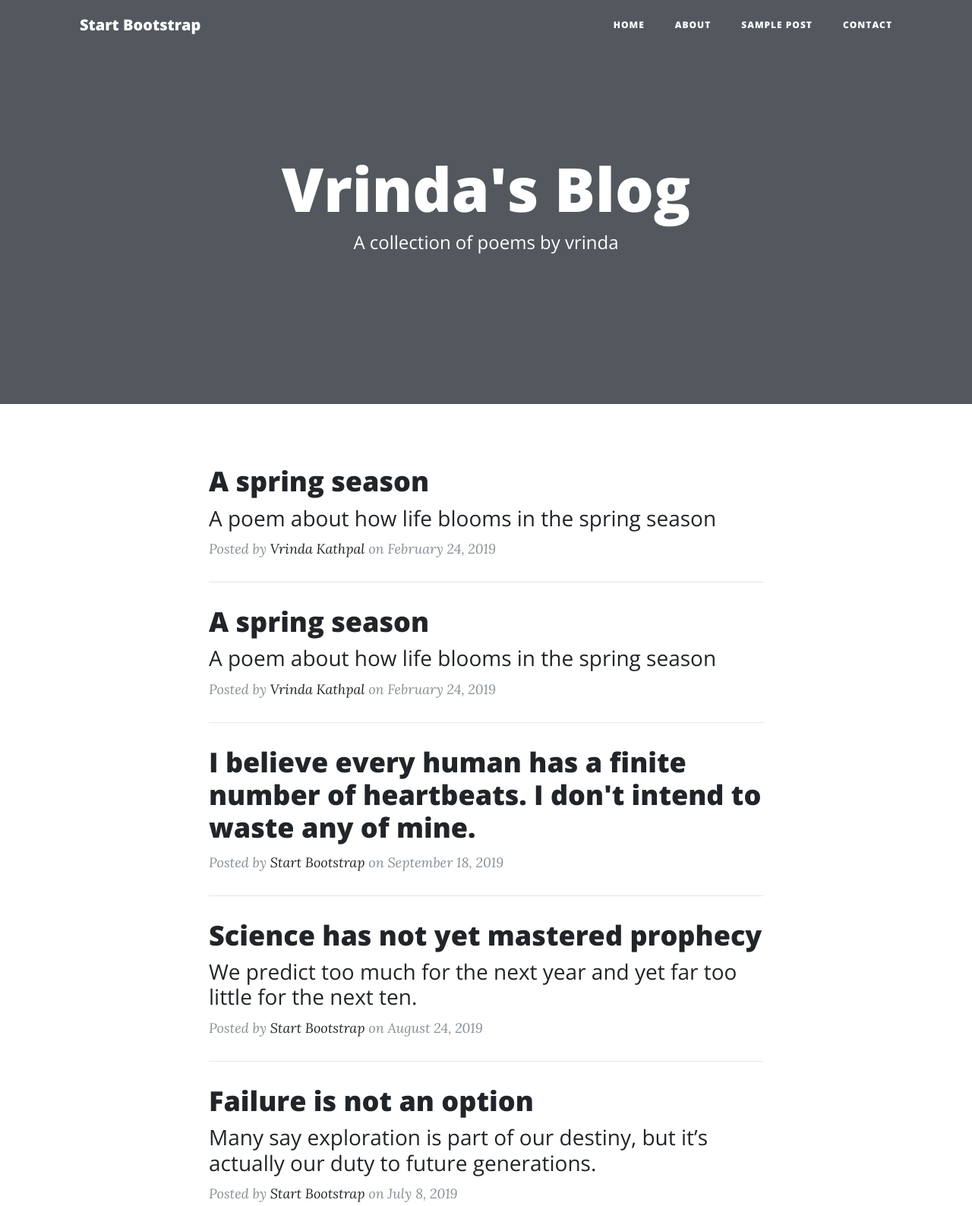
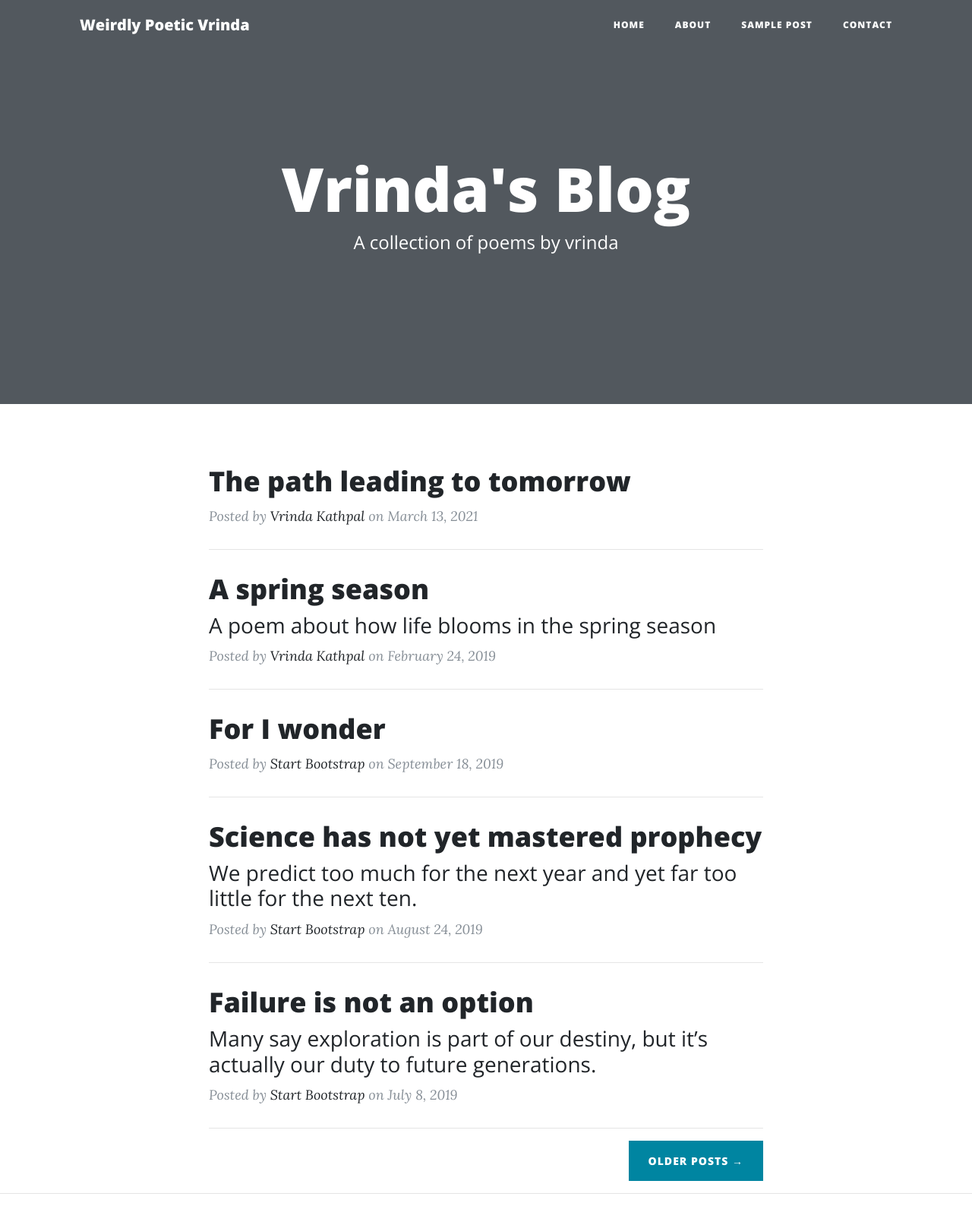
Before and after one commit to Vrindakathpal/poemsbyvrinda.github.io, a website: page index.html in a window 1280 px wide. Shown: the top 1588 px of the page at 76% size. Drawn offline with nearby package versions, Linux system fonts and the light colour scheme.

Commit message:
Inserting name ion the Index file

```diff
--- a/index.html
+++ b/index.html
@@ -8,7 +8,7 @@
   <meta name="description" content="">
   <meta name="author" content="">
 
-  <title>Vrinda's Blog - Start Bootstrap Theme</title>
+  <title>Vrinda's Blog - Poetry world </title>
 
   <!-- Bootstrap core CSS -->
   <link href="vendor/bootstrap/css/bootstrap.min.css" rel="stylesheet">
@@ -28,7 +28,7 @@
   <!-- Navigation -->
   <nav class="navbar navbar-expand-lg navbar-light fixed-top" id="mainNav">
     <div class="container">
-      <a class="navbar-brand" href="index.html">Start Bootstrap</a>
+      <a class="navbar-brand" href="index.html">Weirdly Poetic Vrinda</a>
       <button class="navbar-toggler navbar-toggler-right" type="button" data-toggle="collapse" data-target="#navbarResponsive" aria-controls="navbarResponsive" aria-expanded="false" aria-label="Toggle navigation">
         Menu
         <i class="fas fa-bars"></i>
@@ -74,15 +74,15 @@
         <div class="post-preview">
           <a href="post.html">
             <h2 class="post-title">
-              A spring season
+             The path leading to tomorrow
             </h2>
             <h3 class="post-subtitle">
-              A poem about how life blooms in the spring season
+
             </h3>
           </a>
           <p class="post-meta">Posted by
             <a href="#">Vrinda Kathpal</a>
-            on February 24, 2019</p>
+            on March 13, 2021</p>
         </div>
           <hr>
           <div class="post-preview">
@@ -102,7 +102,7 @@
         <div class="post-preview">
           <a href="post.html">
             <h2 class="post-title">
-              I believe every human has a finite number of heartbeats. I don't intend to waste any of mine.
+              For I wonder
             </h2>
           </a>
           <p class="post-meta">Posted by
```
Also changed, not shown: post.html (+1 -1 lines).
